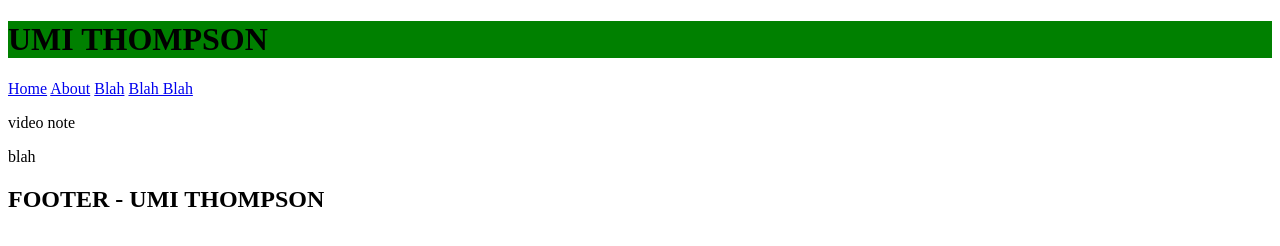
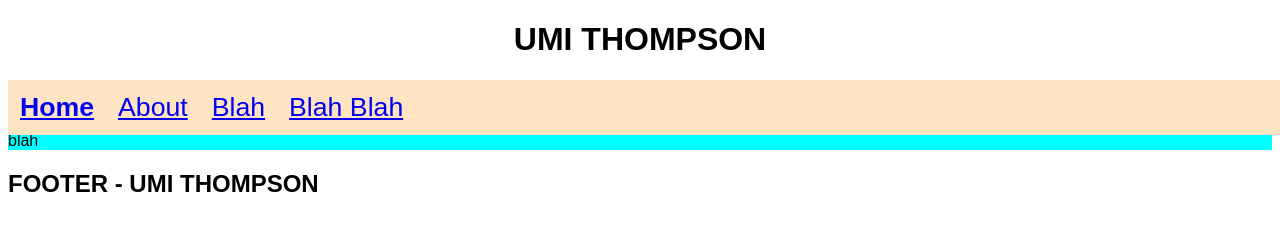
Before and after one commit to UmiPKC/portfolio, a plain HTML site: page index.html in a window 1280 px wide. Drawn offline with Linux system fonts and the light colour scheme.

Commit message:
Started adding styling to topnav, header.

```diff
--- a/index.html
+++ b/index.html
@@ -6,12 +6,14 @@
   </head>
 
   <body>
-    <header style="background-color: green">
+    <header>
       <h1>UMI THOMPSON</h1>
     </header>
+
+    <!-- #active class used for whatever tab is the current page. change in each html file-->
     <div class="topnav">
-      <a href="index.html">Home</a>
-      <a href="#about.html">About</a>
+      <a class="active" href="index.html">Home</a>
+      <a href="about.html">About</a>
       <a href="#blah">Blah</a>
       <a href="#blah2">Blah Blah</a>
     </div>
--- a/style.css
+++ b/style.css
@@ -1,3 +1,31 @@
+html {
+  font-family: Arial;
+}
+
 header {
-  align-items: center;
+  text-align: center;
+  border-bottom: 5px, black, solid;
 }
+
+.topnav {
+  width: 100%;
+  background-color: bisque;
+  position: fixed;
+}
+
+.topnav a {
+  float: left;
+  text-align: center;
+  padding: 12px;
+  font-size: 20pt;
+}
+
+.topnav a.active {
+  font-weight: bold;
+}
+
+.projectgrid {
+  margin-top: 40px;
+  background-color: aqua;
+  clear: both;
+}
```
Also changed, not shown: about.html (added, +36 -0 lines).
